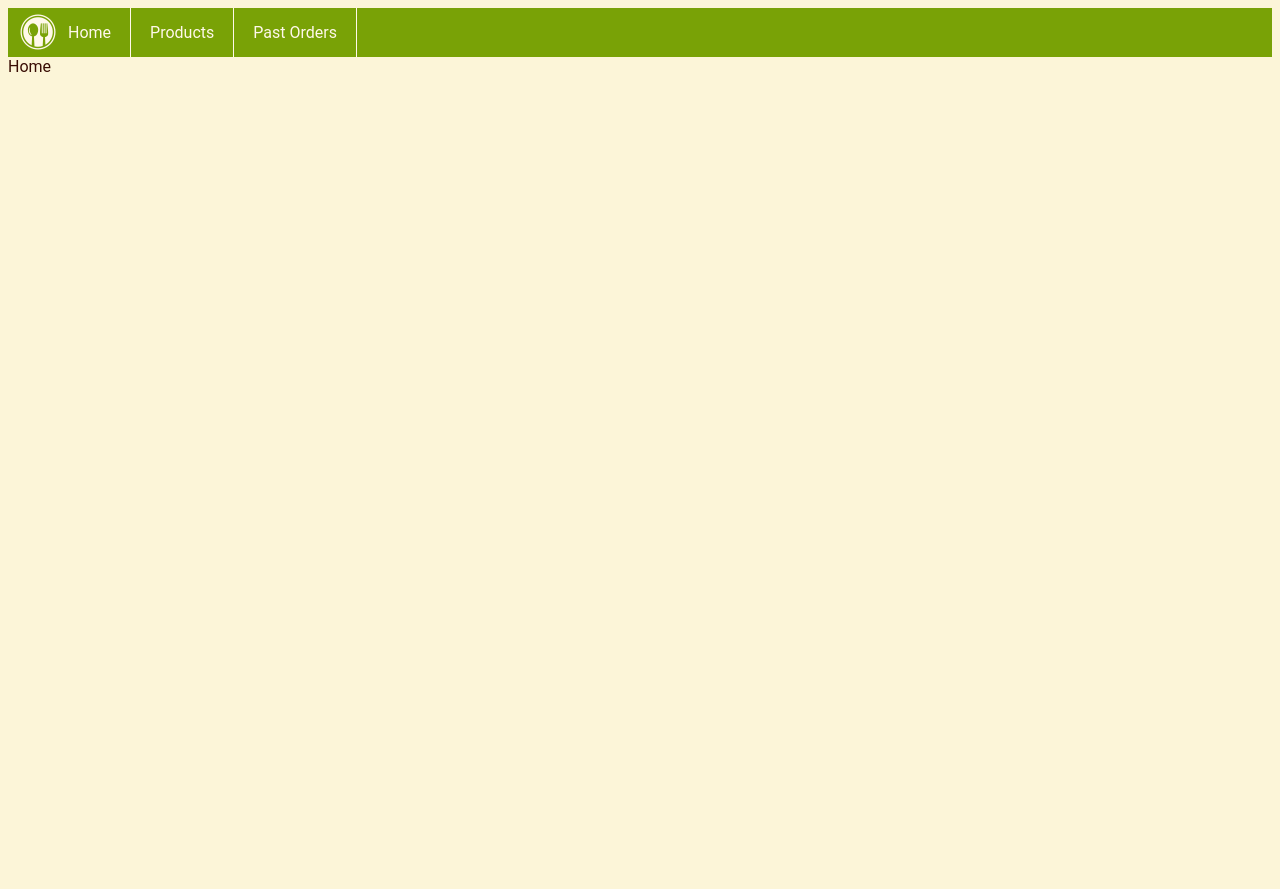
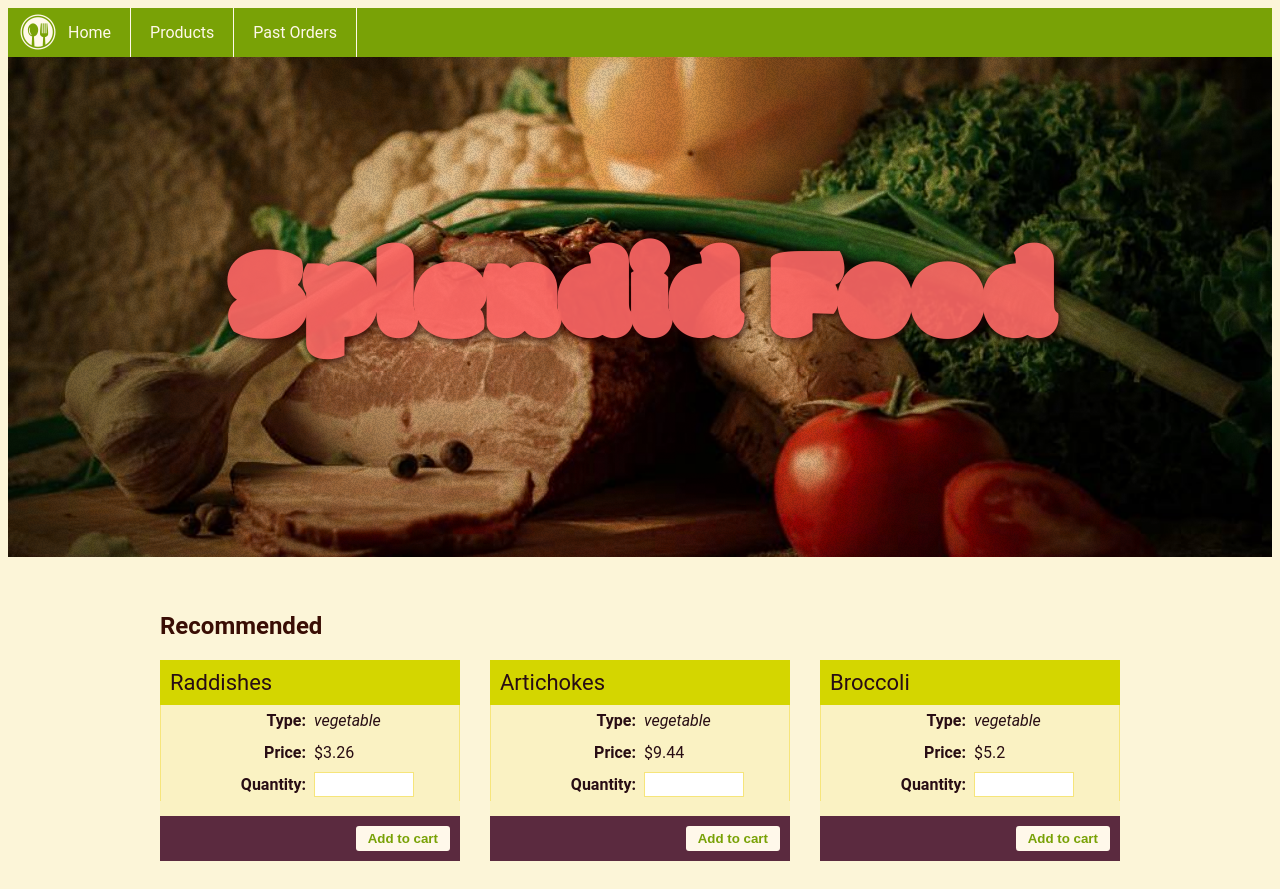
Before and after one commit to Zio7711/product_and_cart, a Vue app: page / in a window 1280 px wide. Before the commit the page ends 800 px from the top, so only its background shows below. Built offline with nearby package versions, Linux system fonts and the light colour scheme.

Commit message:
add food json data

```diff
--- /dev/null
+++ b/src/food.json
@@ -0,0 +1,17 @@
+[
+  { "id": 1,  "name": "Raddishes",   "icon": "raddish",    "price": { "USD": 3.26, "NOK": 17.43 }, "type": "vegetable" },
+  { "id": 2,  "name": "Artichokes",  "icon": "artichoke",  "price": { "USD": 9.44, "NOK": 15.82 }, "type": "vegetable" },
+  { "id": 3,  "name": "Broccoli",    "icon": "broccoli",   "price": { "USD": 5.20, "NOK": 16.66 }, "type": "vegetable" },
+  { "id": 5,  "name": "Cabbages",    "icon": "cabbage",    "price": { "USD": 0.95, "NOK": 62.33 }, "type": "vegetable" },
+  { "id": 6,  "name": "Cherries",    "icon": "cherry",     "price": { "USD": 1.04, "NOK": 62.50 }, "type": "fruit"     },
+  { "id": 7,  "name": "Carrots",     "icon": "carrot",     "price": { "USD": 4.82, "NOK": 72.74 }, "type": "vegetable" },
+  { "id": 8,  "name": "Corn",        "icon": "corn",       "price": { "USD": 7.53, "NOK": 99.43 }, "type": "vegetable" },
+  { "id": 9,  "name": "Grapes",      "icon": "grapes",     "price": { "USD": 4.94, "NOK": 88.29 }, "type": "fruit"     },
+  { "id": 10, "name": "Onions",      "icon": "onion",      "price": { "USD": 6.45, "NOK": 69.53 }, "type": "vegetable" },
+  { "id": 11, "name": "Oranges",     "icon": "orange",     "price": { "USD": 9.95, "NOK": 96.53 }, "type": "fruit"     },
+  { "id": 12, "name": "Peas",        "icon": "peas",       "price": { "USD": 2.61, "NOK": 65.74 }, "type": "vegetable" },
+  { "id": 13, "name": "Pineapples",  "icon": "pineapple",  "price": { "USD": 1.62, "NOK": 35.22 }, "type": "fruit"     },
+  { "id": 14, "name": "Steaks",      "icon": "steak",      "price": { "USD": 8.32, "NOK": 83.08 }, "type": "meat"      },
+  { "id": 15, "name": "Watermelons", "icon": "watermelon", "price": { "USD": 5.08, "NOK": 89.69 }, "type": "fruit"     },
+  { "id": 16, "name": "Sausages",    "icon": "sausage",    "price": { "USD": 3.69, "NOK": 26.68 }, "type": "meat"      }
+]
--- a/src/views/Home.vue
+++ b/src/views/Home.vue
@@ -1,14 +1,73 @@
 <template>
   <div class="home">
-    Home
+    <div class="splash-container">
+      <div class="splash">
+        <h1>Splendid Food</h1>
+      </div>
+    </div>
+
+    <main class="wrapper">
+      <h2>Recommended</h2>
+
+      <div class="recommended">
+        <div
+          class="card"
+          v-for="(product, index) in inventory.slice(0, 3)"
+          :key="product.id"
+        >
+          <div class="card-title">{{ product.name }}</div>
+          <div class="card-body">
+            <i class="icofont-10x icofont-{{ product.icon }}"></i>
+            <form>
+              <div class="row">
+                <div class="cell">
+                  <label>Type:</label>
+                </div>
+                <div class="cell">
+                  <em>{{ product.type }}</em>
+                </div>
+              </div>
+              <div class="row">
+                <div class="cell">
+                  <label>Price:</label>
+                </div>
+                <div class="cell">${{ product.price.USD }}</div>
+              </div>
+              <div class="row">
+                <div class="cell">
+                  <label>Quantity:</label>
+                </div>
+                <div class="cell">
+                  <input type="number" v-model.number="product.quantity" />
+                </div>
+              </div>
+            </form>
+          </div>
+          <div class="card-footer">
+            <button
+              @click="addToCart(product.name, index)"
+              class="btn btn-light"
+            >
+              Add to cart
+            </button>
+          </div>
+        </div>
+      </div>
+    </main>
   </div>
 </template>
 
 <script>
 // @ is an alias to /src
+import food from '../food.json';
 
 export default {
   name: 'Home',
+  data() {
+    return {
+      inventory: food
+    };
+  },
   components: {}
 };
 </script>
```
Also changed, not shown: package.json (+7 -1 lines).
